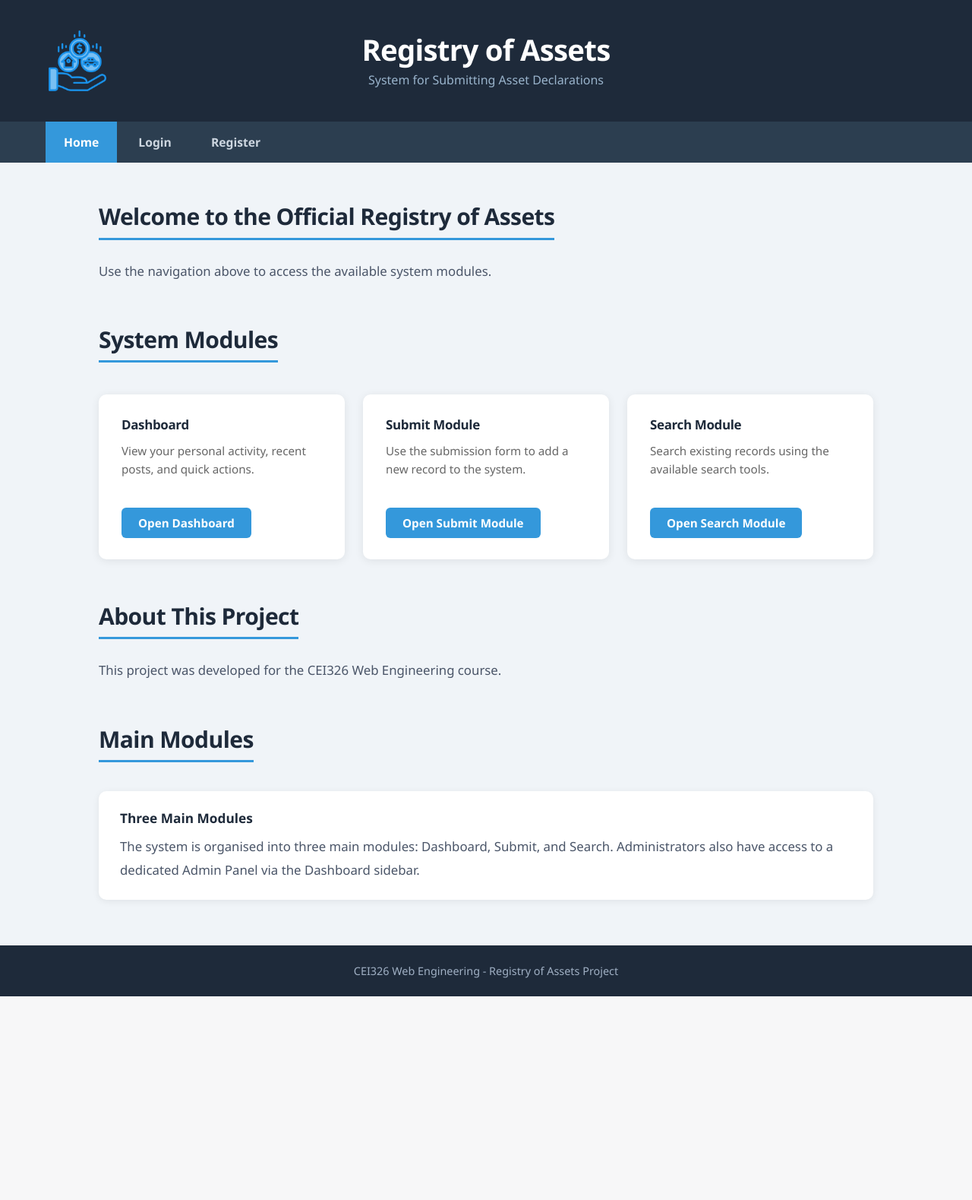
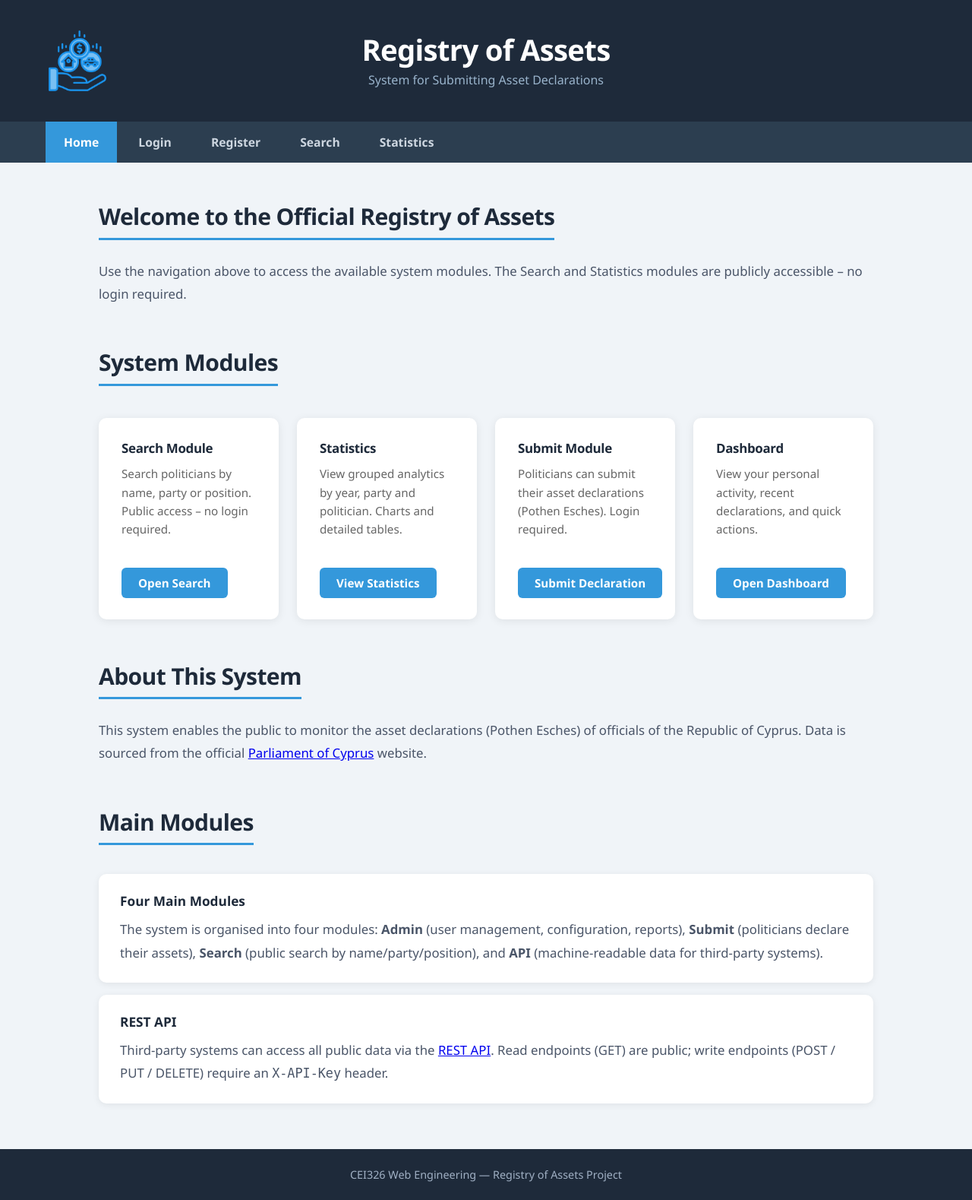
Before and after one commit to andreasn7/CSE_326_Project, a PHP site: page / in a window 1280 px wide. Shown: the whole page at 76% size. Before the commit the page ends 1311 px from the top, so only its background shows below. Run offline with PHP 8.4, Linux system fonts and the light colour scheme.

Commit message:
Update index.php

```diff
--- a/index.php
+++ b/index.php
@@ -1,9 +1,7 @@
 <?php
-// Session
 session_start();
-
-// State
 $isAdmin = isset($_SESSION['role']) && $_SESSION['role'] === 'admin';
+$isLoggedIn = isset($_SESSION['user_id']);
 ?>
 <!DOCTYPE html>
 <html lang="en">
@@ -11,6 +9,7 @@ $isAdmin = isset($_SESSION['role']) && $_SESSION['role'] === 'admin';
   <meta charset="UTF-8">
   <meta name="viewport" content="width=device-width, initial-scale=1.0">
   <title>Web Engineering Project</title>
+  <link rel="icon" type="image/x-icon" href="favicon.ico">
   <link rel="stylesheet" href="assets/css/style.css">
 </head>
 <body>
@@ -18,62 +17,83 @@ $isAdmin = isset($_SESSION['role']) && $_SESSION['role'] === 'admin';
     <img class="header-logo" src="assets/images/assets.png" alt="logo" width="84" height="84">
     <div class="header-text">
       <h1>Registry of Assets</h1>
-      <p class="subtitle">System for Submitting Asset Declarations</p>    </div>
+      <p class="subtitle">System for Submitting Asset Declarations</p>
+    </div>
   </header>
   <nav id="main-nav">
     <a href="index.php" class="nav-link active">Home</a>
-    <?php if (isset($_SESSION['user_id'])): ?>
+    <?php if ($isLoggedIn): ?>
       <a href="modules/dashboard/dashboard.php" class="nav-link">Dashboard</a>
       <?php if ($isAdmin): ?>
         <a href="modules/admin/admin_dashboard.php" class="nav-link">Admin</a>
       <?php endif; ?>
       <a href="modules/submit/submit_dashboard.php" class="nav-link">Submit</a>
       <a href="modules/search/search_dashboard.php" class="nav-link">Search</a>
+      <a href="modules/search/statistics.php" class="nav-link">Statistics</a>
       <a href="auth/logout.php" class="nav-link nav-logout">Logout</a>
     <?php else: ?>
       <a href="auth/login.php" class="nav-link">Login</a>
       <a href="auth/register.php" class="nav-link">Register</a>
+      <a href="modules/search/search_dashboard.php" class="nav-link">Search</a>
+      <a href="modules/search/statistics.php" class="nav-link">Statistics</a>
     <?php endif; ?>
   </nav>
   <main>
     <section id="hero-section">
       <h2>Welcome to the Official Registry of Assets</h2>
-      <p>Use the navigation above to access the available system modules.</p>
+      <p>Use the navigation above to access the available system modules. The Search and Statistics modules are publicly accessible &ndash; no login required.</p>
     </section>
     <section id="modules-section">
       <h2>System Modules</h2>
       <div class="card-grid">
         <div class="card">
-          <h2>Dashboard</h2>
-          <p>View your personal activity, recent posts, and quick actions.</p>
-          <a href="modules/dashboard/dashboard.php" class="btn">Open Dashboard</a>
+          <h2>Search Module</h2>
+          <p>Search politicians by name, party or position. Public access &ndash; no login required.</p>
+          <a href="modules/search/search_dashboard.php" class="btn">Open Search</a>
+        </div>
+        <div class="card">
+          <h2>Statistics</h2>
+          <p>View grouped analytics by year, party and politician. Charts and detailed tables.</p>
+          <a href="modules/search/statistics.php" class="btn">View Statistics</a>
         </div>
         <div class="card">
           <h2>Submit Module</h2>
-          <p>Use the submission form to add a new record to the system.</p>
-          <a href="modules/submit/submit_dashboard.php" class="btn">Open Submit Module</a>
+          <p>Politicians can submit their asset declarations (Pothen Esches). Login required.</p>
+          <a href="<?= $isLoggedIn ? 'modules/submit/submit_dashboard.php' : 'auth/login.php' ?>" class="btn">Submit Declaration</a>
         </div>
+        <?php if ($isAdmin): ?>
         <div class="card">
-          <h2>Search Module</h2>
-          <p>Search existing records using the available search tools.</p>
-          <a href="modules/search/search_dashboard.php" class="btn">Open Search Module</a>
+          <h2>Admin Panel</h2>
+          <p>Manage users, submissions, system configuration, and reports.</p>
+          <a href="modules/admin/admin_dashboard.php" class="btn">Open Admin</a>
         </div>
+        <?php else: ?>
+        <div class="card">
+          <h2>Dashboard</h2>
+          <p>View your personal activity, recent declarations, and quick actions.</p>
+          <a href="<?= $isLoggedIn ? 'modules/dashboard/dashboard.php' : 'auth/login.php' ?>" class="btn">Open Dashboard</a>
+        </div>
+        <?php endif; ?>
       </div>
     </section>
     <section id="about-section">
-      <h2>About This Project</h2>
-      <p>This project was developed for the CEI326 Web Engineering course.</p>
+      <h2>About This System</h2>
+      <p>This system enables the public to monitor the asset declarations (Pothen Esches) of officials of the Republic of Cyprus. Data is sourced from the official <a href="https://www.parliament.cy/el/ποθεν-εσχεσ" target="_blank" rel="noopener">Parliament of Cyprus</a> website.</p>
     </section>
     <section id="highlights-section">
       <h2>Main Modules</h2>
       <article class="project-article">
-        <h3>Three Main Modules</h3>
-        <p>The system is organised into three main modules: Dashboard, Submit, and Search. Administrators also have access to a dedicated Admin Panel via the Dashboard sidebar.</p>
+        <h3>Four Main Modules</h3>
+        <p>The system is organised into four modules: <strong>Admin</strong> (user management, configuration, reports), <strong>Submit</strong> (politicians declare their assets), <strong>Search</strong> (public search by name/party/position), and <strong>API</strong> (machine-readable data for third-party systems).</p>
+      </article>
+      <article class="project-article" style="margin-top:16px;">
+        <h3>REST API</h3>
+        <p>Third-party systems can access all public data via the <a href="api/">REST API</a>. Read endpoints (GET) are public; write endpoints (POST / PUT / DELETE) require an <code>X-API-Key</code> header.</p>
       </article>
     </section>
   </main>
   <footer id="main-footer">
-    <p>CEI326 Web Engineering - Registry of Assets Project</p>
+    <p>CEI326 Web Engineering &mdash; Registry of Assets Project</p>
   </footer>
 </body>
 </html>
```
Lines whose indentation alone changed are shown as unchanged.
